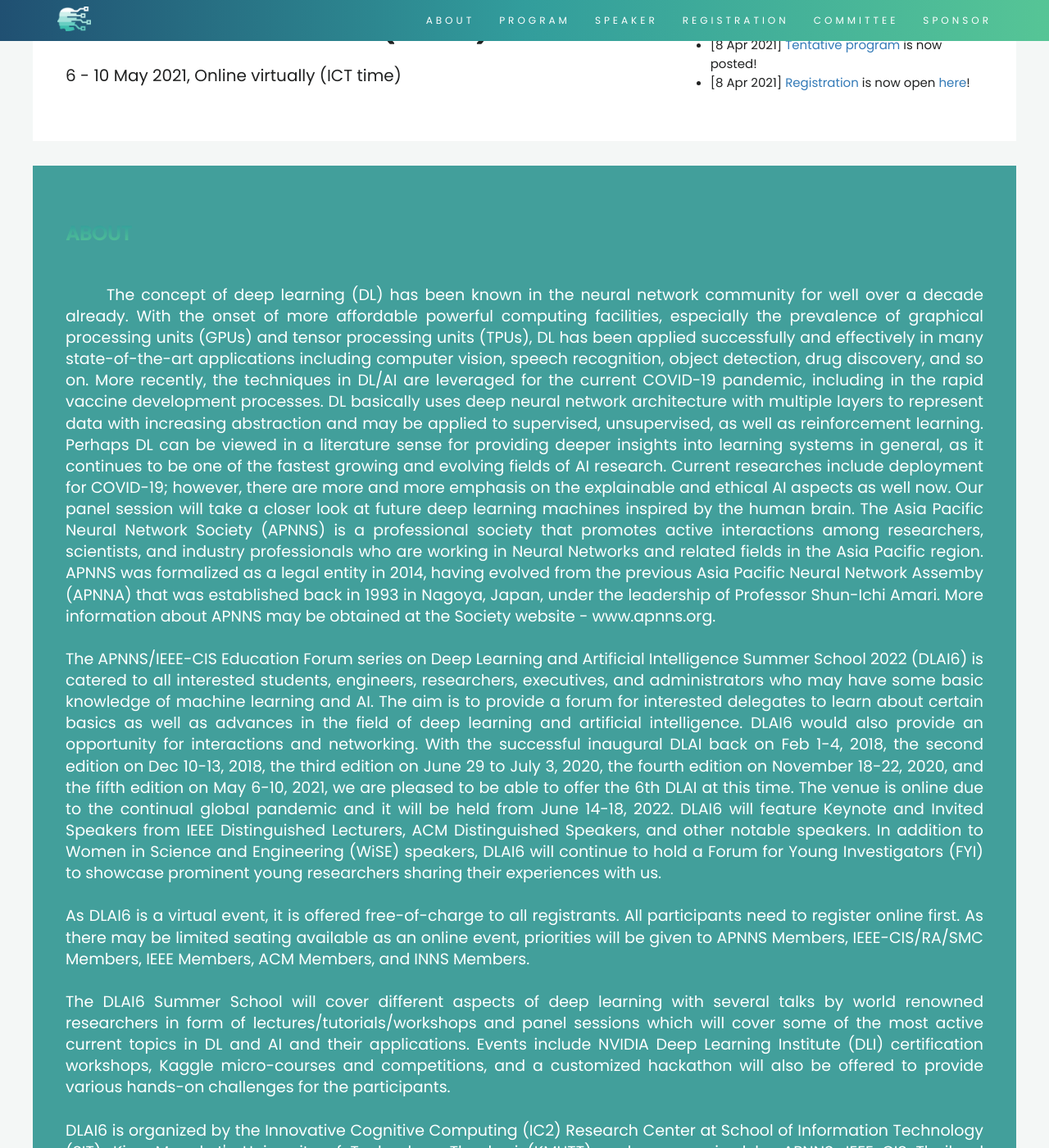
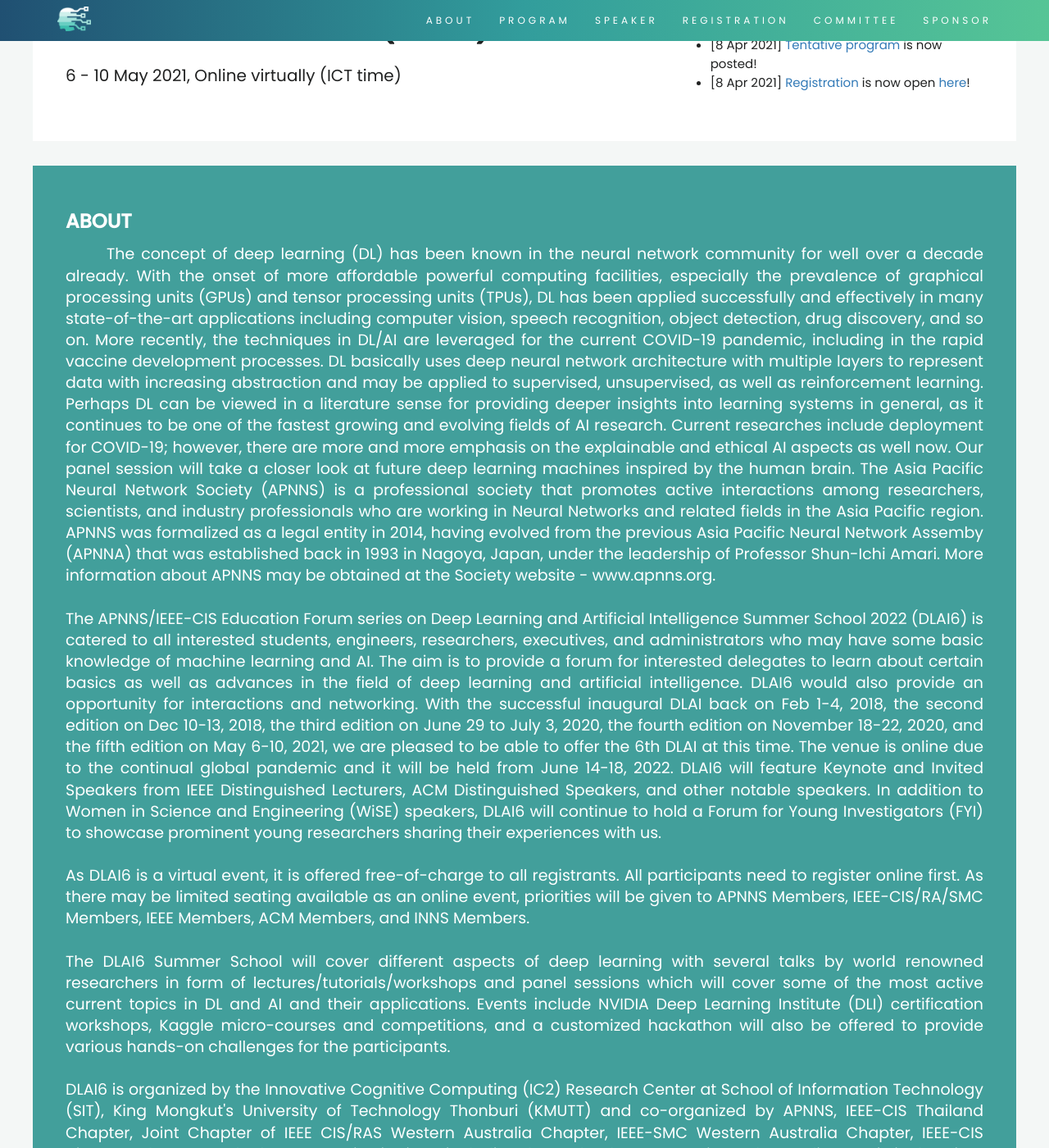
Before and after one commit to deeplearningandaiwinterschool/deeplearningandaiwinterschool.github.io, a Jekyll site: the page built from index.html, in a window 1280 px wide and 1400 px high, scrolled down 202 px. Shown: the whole window at 82% size. Built offline with Jekyll 4.4.1, drawn with Linux system fonts in a browser that asks for light colours.

Commit message:
Add styles to modify h2

```diff
--- a/_includes/about.html
+++ b/_includes/about.html
@@ -2,7 +2,8 @@
 <div id="about" class="container-fluid max-width about-color">
     <div class="row">
         <div class="col-sm-12 text-color">
-            <h2 class="about-school text-color">About</h2><br>
+            <span class="about-school h2-white">About</span>
+            <br>
             <h4 class="about-school-detail indent justify">
                 {{ include.about }}
             </h4>
--- a/_includes/registration.html
+++ b/_includes/registration.html
@@ -2,7 +2,7 @@
 <div id="registration" class="container-fluid text-center max-width registration-color">
     <div class="row">
         <div class="col-sm-12">
-            <h2>REGISTRATION</h2>
+            <span class="h2-white">REGISTRATION</span>
             <h4>
                 {{ site.registration[0].message }}<br>
                 {{ site.registration[0].eventtime}}
--- a/css/dlai7_styles.css
+++ b/css/dlai7_styles.css
@@ -14,6 +14,15 @@
     background: -webkit-linear-gradient(#329d9c, #56c596);
     -webkit-background-clip: text;
     -webkit-text-fill-color: transparent;
+  }
+  .h2-white {
+    font-size: 24px;
+    text-transform: uppercase;
+    color: #fff !important;
+    font-weight: 600;
+    margin-bottom: 15px;
+    /* background: -webkit-linear-gradient(#329d9c, #56c596); */
+    -webkit-background-clip: text;
   }
   h4 {
     font-size: 19px;
```
